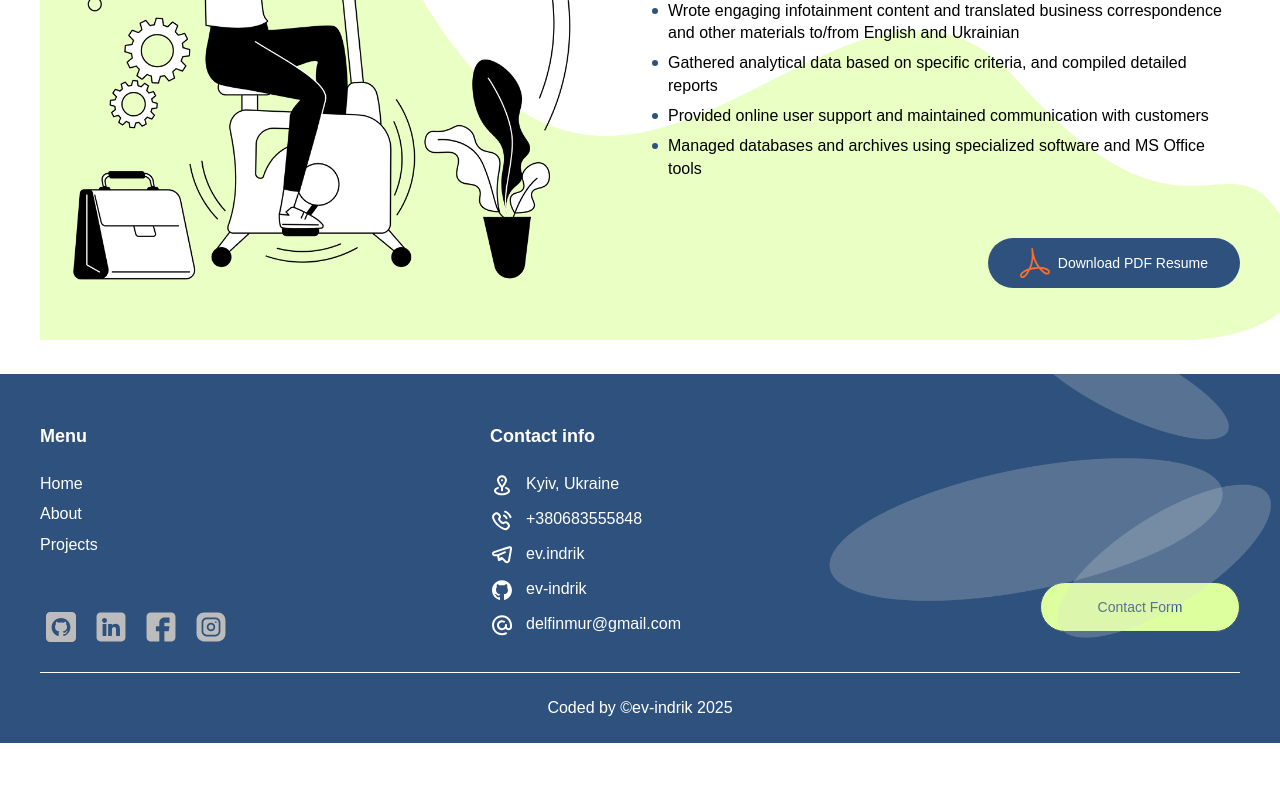
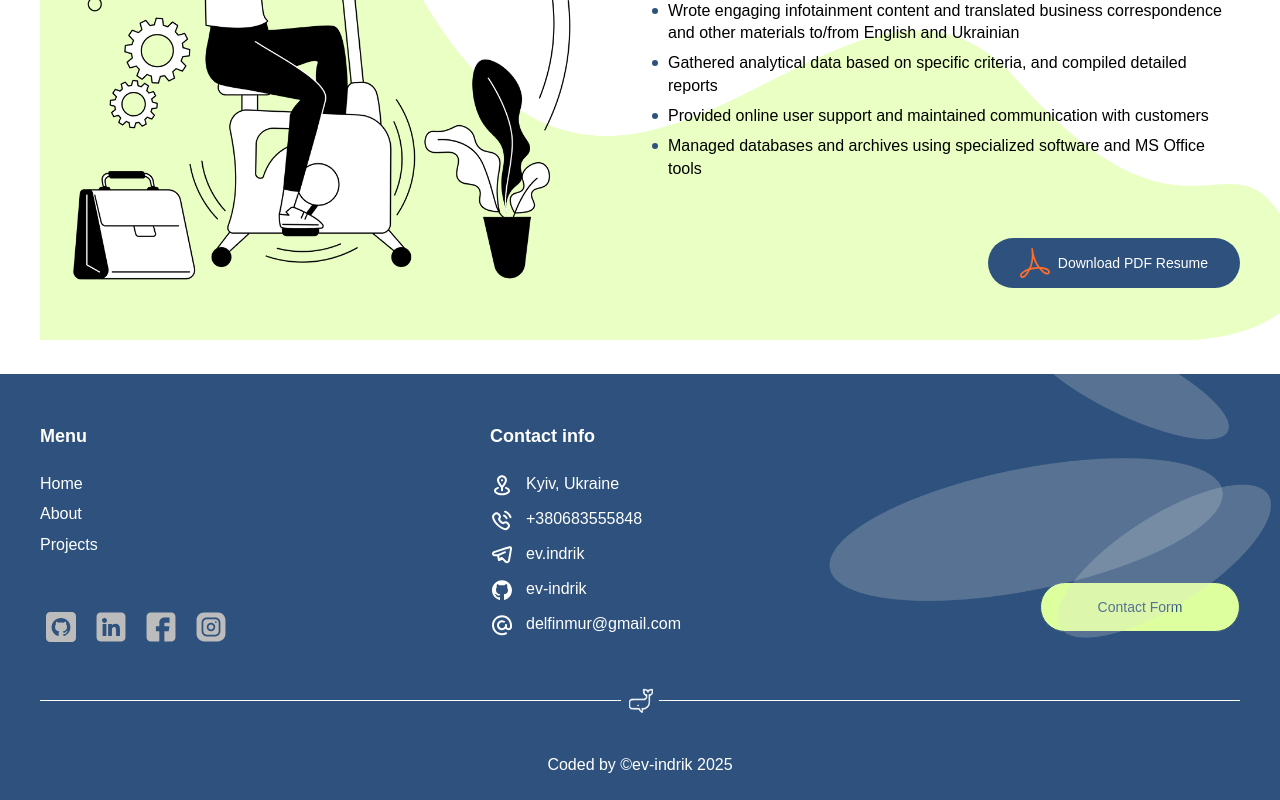
Before and after one commit to ev-indrik/my-portfolio, a React (Vite) app: page /about in a window 1280 px wide. Shown: the part 3707-4507 px from the top of the page. Before the commit the page ends 4450 px from the top, so only its background shows below. Built offline with nearby package versions, Linux system fonts and the light colour scheme.

Commit message:
feat: refactor WebsiteDivider

```diff
--- a/src/components/footer/Footer.scss
+++ b/src/components/footer/Footer.scss
@@ -23,7 +23,6 @@
   }
 
   .signature-container {
-    border-top: 1px solid white;
     display: flex;
     align-items: center;
   }
--- a/src/components/footer/Footer.tsx
+++ b/src/components/footer/Footer.tsx
@@ -9,6 +9,7 @@ import SocialButtons from '../social-buttons/SocialButtons';
 import bgPetalsImg from './images/footer-petals-img.png';
 
 import WebsiteTypography from "@/components/website-typography/WebsiteTypography";
+import WebsiteDivider from "@/components/website-divider/WebsiteDivider";
 
 const {Paragraph} = WebsiteTypography;
 
@@ -92,6 +93,8 @@ const Footer: FC = () => {
                     </Col>
                 </Row>
 
+                <WebsiteDivider color={'white'} marginNumber={10}/>
+
                 <Row className={'signature-container'} justify={'center'} style={{paddingTop: 24, paddingBottom: 24}}>
                     <Paragraph color={'white'}>
                         {'Coded by '}
--- a/src/components/website-divider/WebsiteDivider.scss
+++ b/src/components/website-divider/WebsiteDivider.scss
@@ -2,27 +2,52 @@
 
   .divider-wrapper {
     position: relative;
+
+    .divider-content {
+      display: flex;
+      justify-content: center;
+      align-items: center;
+      width: 100%;
+
+      .line {
         height: 1px;
-  margin: 40px 0;
+        flex-grow: 1;
+        background-color: transparent;
+        min-width: 30px;
+      }
 
       &.black {
-    border-bottom: 1px solid #000000;
+        .line {
+          background-color: #000000;
+        }
+        .img-whale-wrapper {
+
+          path {
+            fill: #000000;
+            stroke: #000000;
+          }
+        }
       }
 
       &.white {
-    border-bottom: 1px solid #FFFFFF;
+        .line {
+          background-color: #ffffff;
+        }
 
         .img-whale-wrapper {
 
           path {
-        fill: #FFFFFF;
-        stroke: #FFFFFF;
+            fill: #ffffff;
+            stroke: #ffffff;
           }
         }
       }
 
       &.blue {
-    border-bottom: 1px solid variables.$primary-blue;
+
+        .line {
+          background-color: variables.$primary-blue;
+        }
 
         .img-whale-wrapper {
 
@@ -34,18 +59,12 @@
       }
 
       .img-whale-wrapper {
-    position: absolute;
         width: 38px;
         height: 38px;
-    top: 0;
-    left: 50%;
-    transform: translate(-50%, -50%);
-    background-color: #FFFFFF;
         padding: 0 6px 0 8px;
-    border-radius: 230px 30px 230px 30px;
 
         &.reversed {
-      transform: translate(-50%, -50%) rotateY(180deg);
+          transform: rotateY(180deg);
         }
 
         svg {
@@ -55,3 +74,4 @@
         }
       }
     }
+  }
--- a/src/components/website-divider/WebsiteDivider.tsx
+++ b/src/components/website-divider/WebsiteDivider.tsx
@@ -8,17 +8,23 @@ type DividerColor = 'black' | 'white' | 'blue'
 type DividerProps = {
     color?: DividerColor;
     isReversed?: boolean;
+    marginNumber?: number;
 }
 
-const WebsiteDivider: FC<DividerProps> = ({color='black', isReversed=false}) => {
+const WebsiteDivider: FC<DividerProps> = ({color = 'black', isReversed = false, marginNumber = 40}) => {
     return (
-        <div className={`divider-wrapper ${color}`}>
-            <div className={'container'}>
-                <div className={`img-whale-wrapper ${isReversed ? 'reversed' : ''}`}>
-                <SvgIcon type={'little-whale'} />
-                </div>
+            <div
+                className={'divider-wrapper'}
+                style={{marginTop: marginNumber, marginBottom: marginNumber}}
+            >
+                    <div className={`divider-content ${color}`}>
+                        <div className="line" />
+                        <div className={`img-whale-wrapper ${isReversed ? 'reversed' : ''}`}>
+                            <SvgIcon type={'little-whale'}/>
+                        </div>
+                        <div className="line" />
+                    </div>
             </div>
-        </div>
     );
 };
 
```
Lines whose indentation alone changed are shown as unchanged.
